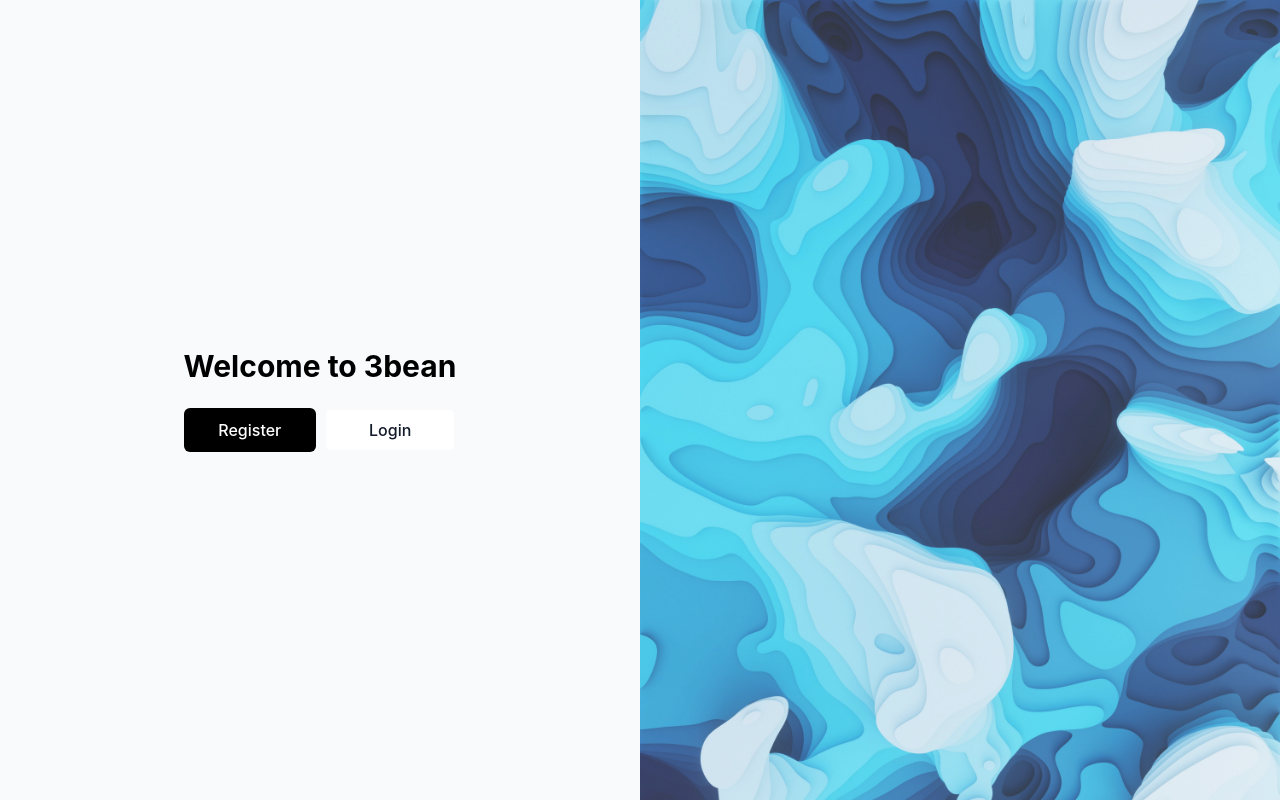
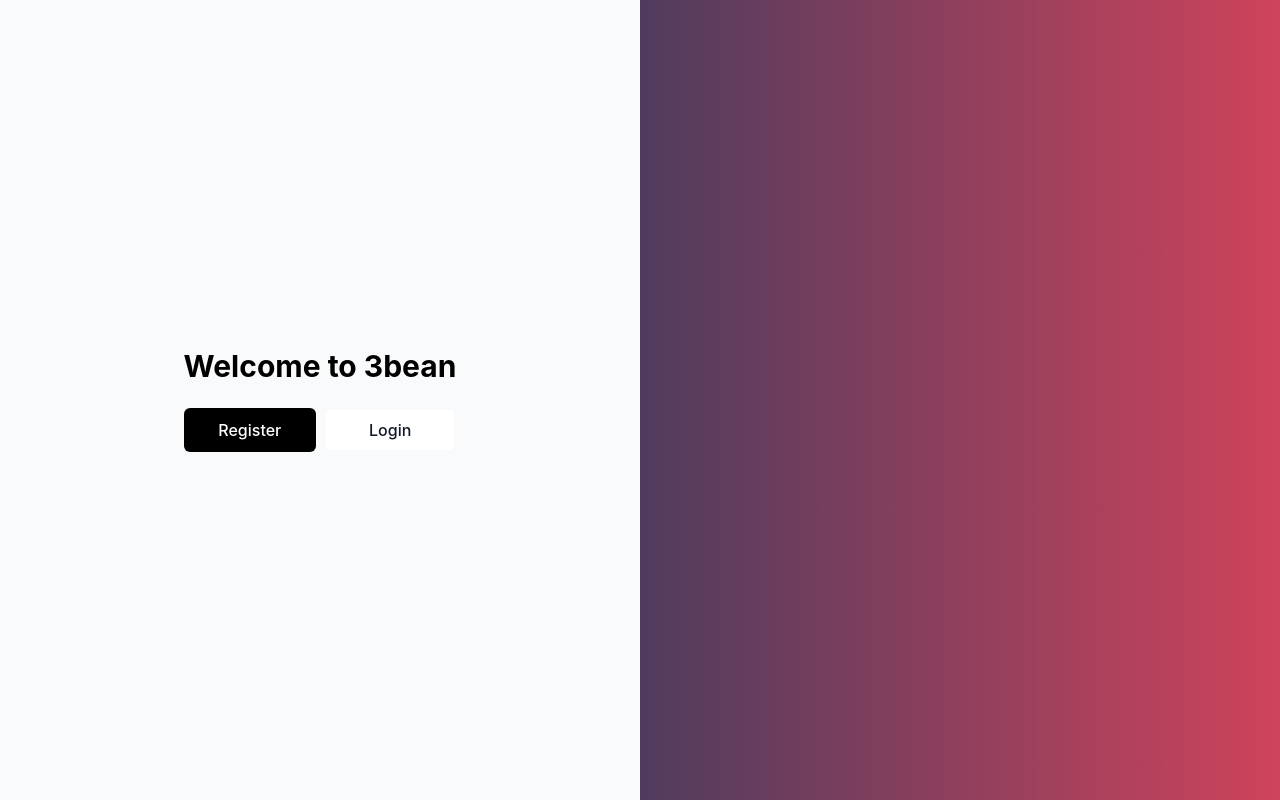
Before and after one commit to farhanpatwary/3bean, a Next.js app: page / in a window 1280 px wide. Built offline with nearby package versions, Linux system fonts and the light colour scheme.

Commit message:
Changed image to background

```diff
--- a/pages/index.tsx
+++ b/pages/index.tsx
@@ -13,16 +13,12 @@ const Home: NextPage = () => {
         <link rel="icon" href="/favicon.ico" />
       </Head>
       <main>
-        <div className="grid grid-cols-2">
+        <div className="grid lg:grid-cols-2 sm:grid-cols-1">
           <div className="h-screen flex justify-center items-center flex-col bg-gray-50">
             <AuthPanel />
           </div>
-          <div className="h-screen w-full overflow-hidden">
-            <Image
-              className="h-screen w-full object-cover opacity-80"
-              src={SplashImage}
-              alt=""
-            />
+          <div className="h-screen w-full overflow-hidden lg:block sm:hidden object-cover opacity-80 splash-gradient-1">
+            {/* <Image className="h-full w-full" src={SplashImage} alt="" /> */}
           </div>
         </div>
       </main>
--- a/styles/globals.css
+++ b/styles/globals.css
@@ -46,3 +46,21 @@ a {
     transform: translate(0%);
   }
 }
+
+.splash-image-background {
+  background-image: url(../public/assets/splash/splash-image.jpg);
+}
+
+.splash-gradient-1 {
+  background: #c31432; /* fallback for old browsers */
+  background: -webkit-linear-gradient(
+    to right,
+    #240b36,
+    #c31432
+  ); /* Chrome 10-25, Safari 5.1-6 */
+  background: linear-gradient(
+    to right,
+    #240b36,
+    #c31432
+  ); /* W3C, IE 10+/ Edge, Firefox 16+, Chrome 26+, Opera 12+, Safari 7+ */
+}
```
